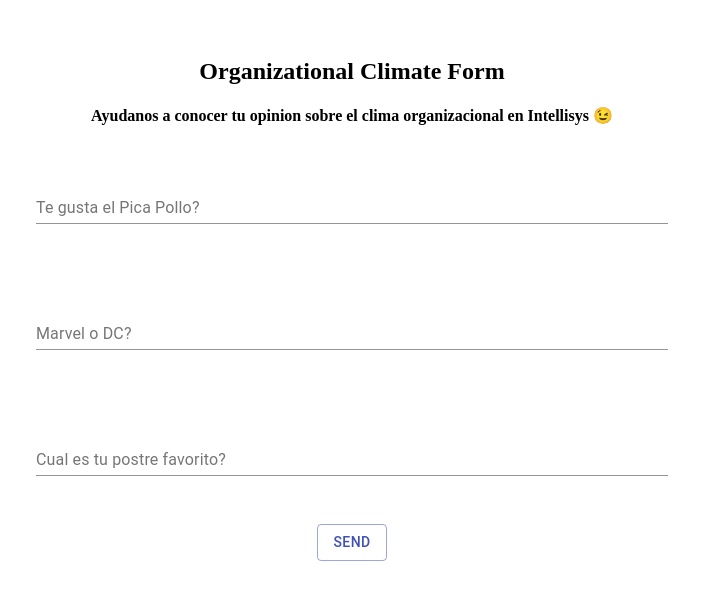
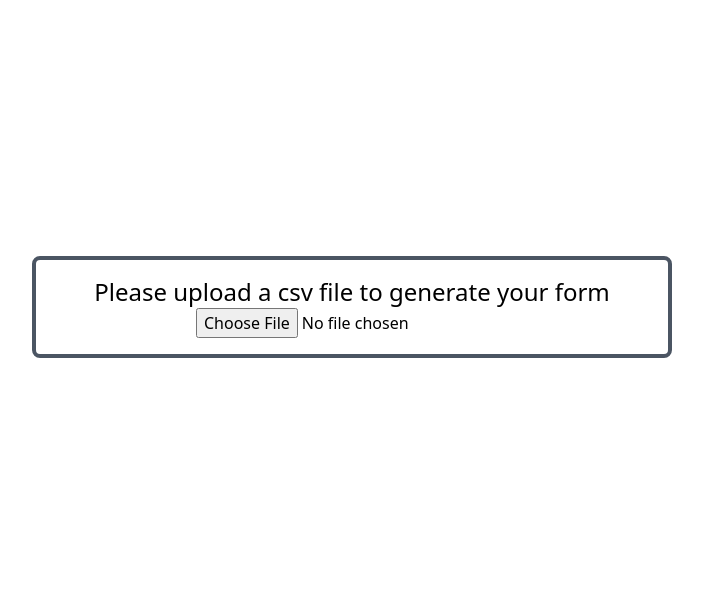
Before and after one commit to MaxIntellisys/climate-form, a React (Create React App) app: page / in a window 1280 px wide. Shown: the top 600 px of the page, without its empty margins (288-991 px from the left). Built offline with nearby package versions, Linux system fonts and the light colour scheme.

Commit message:
Add file upload functiionality.

```diff
--- a/public/index.html
+++ b/public/index.html
@@ -4,8 +4,9 @@
     <meta charset="utf-8" />
     <meta name="viewport" content="width=device-width, initial-scale=1" />
     <meta name="description" content="Web form for organizational climate" />
+    <link href="https://unpkg.com/tailwindcss@^1.0/dist/tailwind.min.css" rel="stylesheet">
 
-    <title>Metrics Form</title>
+    <title>Metrics Form Builder</title>
   </head>
   <body>
     <noscript>You need to enable JavaScript to run this app.</noscript>
--- a/src/App.js
+++ b/src/App.js
@@ -1,52 +1,26 @@
 import React, { useState } from "react";
-import { useForm } from "react-hook-form";
-import Question from "./Question";
-import FormHeader from "./FormHeader";
 import ThankYou from "./ThankYou";
-import Button from "@material-ui/core/Button";
+import Form from "./Form";
+import FileUploader from "./FileUploader";
 
-const formQuestions = [
-  { question: "Te gusta el Pica Pollo?", name: "pica_pollo" },
-  { question: "Marvel o DC?", name: "comic" },
-  { question: "Cual es tu postre favorito?", name: "postre" },
-];
+// const formQuestions = [
+//   { question: "Te gusta el Pica Pollo?", name: "pica_pollo" },
+//   { question: "Marvel o DC?", name: "comic" },
+//   { question: "Cual es tu postre favorito?", name: "postre" },
+//   { question: "Como calificas a la pelicula de John Wick que salio el año pasado?", name: "johhn-wick" },
+// ];
 
-const styles = {
-  height: "100vh",
-  margin: "0 auto",
-  padding: "30px 0",
-  textAlign: "center",
-};
-
-function Form() {
-  const { register, handleSubmit, errors } = useForm();
+function App() {
   const [submitted, setSubmitted] = useState(false);
-
-  const onSubmit = (data) => {
-    console.log(data);
-    setSubmitted(true);
-  };
+  const [questions, setQuestions] = useState(false);
 
   if (submitted) return <ThankYou />;
 
-  return (
-    <form onSubmit={handleSubmit(onSubmit)} style={styles}>
-      <FormHeader />
-      {formQuestions.map((source, index) => {
-        return (
-          <Question
-            source={source}
-            key={index}
-            register={register}
-            errors={errors}
-          />
-        );
-      })}
-      <Button type="submit" variant="outlined" color="primary">
-        Send
-      </Button>
-    </form>
-  );
+  if (questions) {
+    return <Form questions={questions} setSubmitted={setSubmitted} />;
+  }
+
+  return <FileUploader setQuestions={setQuestions} />;
 }
 
-export default Form;
+export default App;
--- /dev/null
+++ b/src/FileUploader.js
@@ -0,0 +1,38 @@
+import React from "react";
+
+export default function FileUploader({ setQuestions }) {
+  const handleChange = async (e) => {
+    e.preventDefault();
+    const file = e.target.files[0];
+
+    if (file.type !== "text/csv") return alert("File type must be csv");
+
+    try {
+      const text = await file.text();
+
+      let arr = text.replace(/\n/g, ",").split(",");
+      arr = arr.slice(0, arr.length - 1);
+
+      let results = [];
+      for (let index in arr) {
+        let obj = {};
+        if (index > 1 && index % 2 === 0) {
+          obj[arr[0]] = arr[+index];
+          obj[arr[1]] = arr[+index + 1];
+          results.push(obj);
+        }
+      }
+
+      setQuestions(results);
+    } catch (error) {
+      console.error(error);
+    }
+  };
+
+  return (
+    <div className="text-center my-64 p-4 border-solid border-4 border-gray-600 rounded-lg md:w-6/12 m-auto">
+      <p className="text-2xl">Please upload a csv file to generate your form</p>
+      <input type="file" id="fileUpload" onChange={handleChange} />
+    </div>
+  );
+}
--- /dev/null
+++ b/src/Form.js
@@ -0,0 +1,39 @@
+import React from "react";
+import { useForm } from "react-hook-form";
+import FormHeader from "./FormHeader";
+import QuestionsHeader from "./QuestionsHeader";
+import Question from "./MultipleSelection";
+import Button from "@material-ui/core/Button";
+
+export default function Form({questions, setSubmitted}) {
+  const { register, handleSubmit, errors } = useForm();
+
+  const onSubmit = (data) => {
+    console.log(data);
+    setSubmitted(true);
+  };
+
+  return (
+    <form
+      onSubmit={handleSubmit(onSubmit)}
+      className="flex flex-col justify-between items-center py-8"
+    >
+      <FormHeader />
+
+      <QuestionsHeader />
+      {questions.map((source, index) => {
+        return (
+          <Question
+            source={source}
+            key={index}
+            register={register}
+            errors={errors}
+          />
+        );
+      })}
+      <Button type="submit" variant="outlined" color="primary">
+        Send
+      </Button>
+    </form>
+  );
+}
--- a/src/FormHeader.js
+++ b/src/FormHeader.js
@@ -2,15 +2,15 @@ import React from "react";
 
 export default function FormHeader() {
   return (
-    <>
-      <h2>Organizational Climate Form</h2>
-      <h4>
+    <div className="text-center">
+      <h2 className="text-4xl mb-3">Organizational Climate Form</h2>
+      <h4 className="text-xl mb-6">
         Ayudanos a conocer tu opinion sobre el clima organizacional en
         Intellisys{" "}
         <span role="img" aria-label="wink">
           😉
         </span>
       </h4>
-    </>
+    </div>
   );
 }
--- /dev/null
+++ b/src/MultipleSelection.js
@@ -0,0 +1,24 @@
+import React from "react";
+
+const styles= {
+    container: { display: "flex", justifyContent: "space-between" },
+    errors: { color: "red", fontSize: "12px" },
+}
+
+export default function MultipleSelection({ source, register, errors }) {
+  const { question, name } = source;
+
+  return (
+    <>
+      <div className="flex justify-between bg-gray-200 w-10/12 md:w-6/12 mb-3 p-3" >
+        <label className="w-6/12">{question}</label>
+        <input className="cursor-pointer" type="radio" name={name} value="1" ref={register({ required: "required 🙏🏽" })}/>
+        <input className="cursor-pointer" type="radio" name={name} value="2" ref={register({ required: "required 🙏🏽" })}/>
+        <input className="cursor-pointer" type="radio" name={name} value="3" ref={register({ required: "required 🙏🏽" })}/>
+        <input className="cursor-pointer" type="radio" name={name} value="4" ref={register({ required: "required 🙏🏽" })}/>
+        <input className="cursor-pointer" type="radio" name={name} value="5" ref={register({ required: "required 🙏🏽" })}/>
+      </div>
+      {errors[name]? <span style={styles.errors}>{errors[name].message}</span>: null}
+    </>
+  );
+}
--- /dev/null
+++ b/src/QuestionsHeader.js
@@ -0,0 +1,14 @@
+import React from "react";
+
+export default function QuestionsHeader() {
+  return (
+    <div className="flex justify-between bg-gray-200 w-10/12 md:w-6/12">
+      <div className="w-6/12 bg-white"></div>
+      <div><span role="img" aria-label="excellent">😍</span></div>
+      <div><span role="img" aria-label="good">😃</span></div>
+      <div><span role="img" aria-label="ok">👌🏽</span></div>
+      <div><span role="img" aria-label="bad">😤</span> </div>
+      <div><span role="img" aria-label="terrible">💩</span></div>
+    </div>
+  );
+}
--- a/src/ThankYou.js
+++ b/src/ThankYou.js
@@ -1,14 +1,14 @@
 import React from "react";
 
-const styles = {
-  textAlign: "center",
-  marginTop: "250px",
-};
+// const styles = {
+//   textAlign: "center",
+//   marginTop: "250px",
+// };
 
 export default function ThankYou() {
   return (
-    <div style={styles}>
-      <h1>
+    <div className="text-center my-64">
+      <h1 className="text-4xl">
         Thank yooou!
         <span role="img" aria-label="party">
           🥳
@@ -17,7 +17,9 @@ export default function ThankYou() {
           🎉
         </span>
       </h1>
-      <h3>Apreciamos mucho que tomaste unos mins de tu tiempo!</h3>
+      <h3 className="text-xl">
+        Apreciamos mucho que tomaste unos mins de tu tiempo!
+      </h3>
     </div>
   );
 }
--- a/src/index.js
+++ b/src/index.js
@@ -1,10 +1,10 @@
 import React from 'react';
 import ReactDOM from 'react-dom';
-import Form from './App';
+import App from './App';
 
 ReactDOM.render(
   <React.StrictMode>
-    <Form />
+    <App />
   </React.StrictMode>,
   document.getElementById('root')
 );
```
